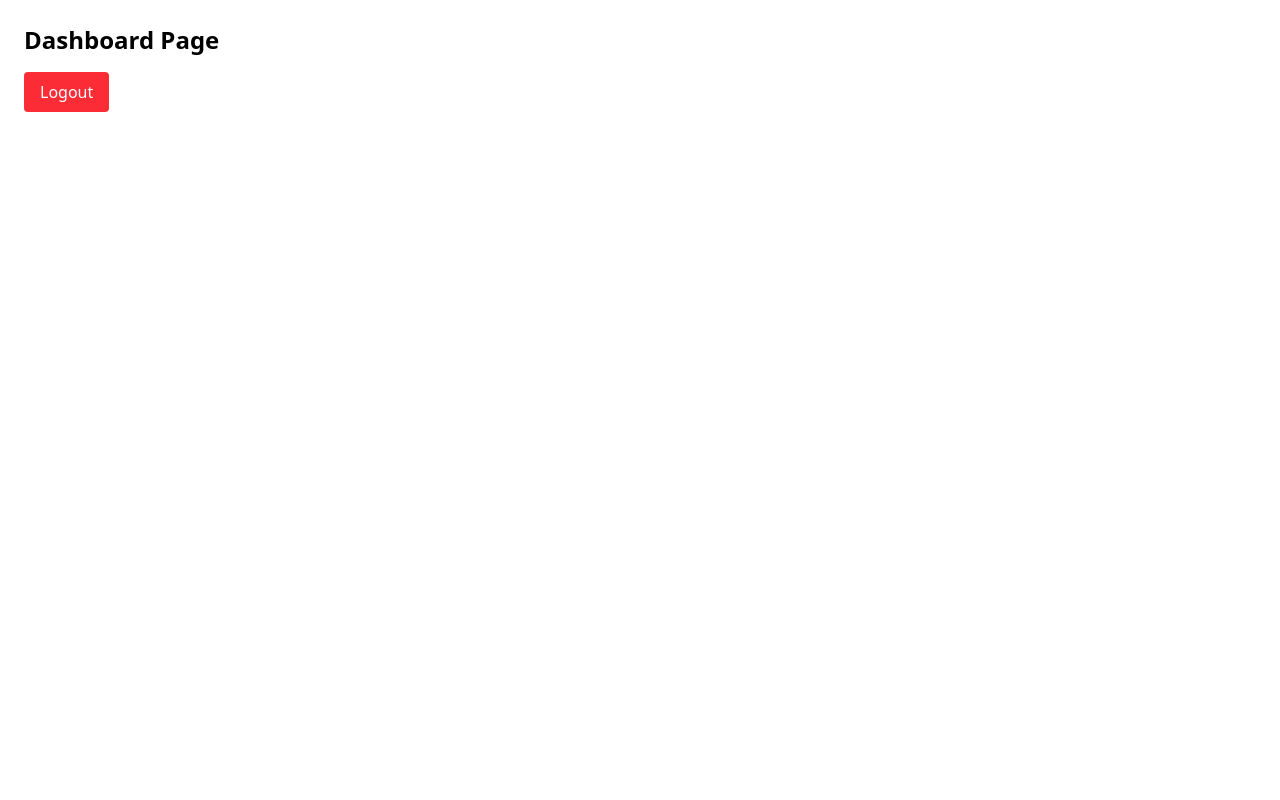
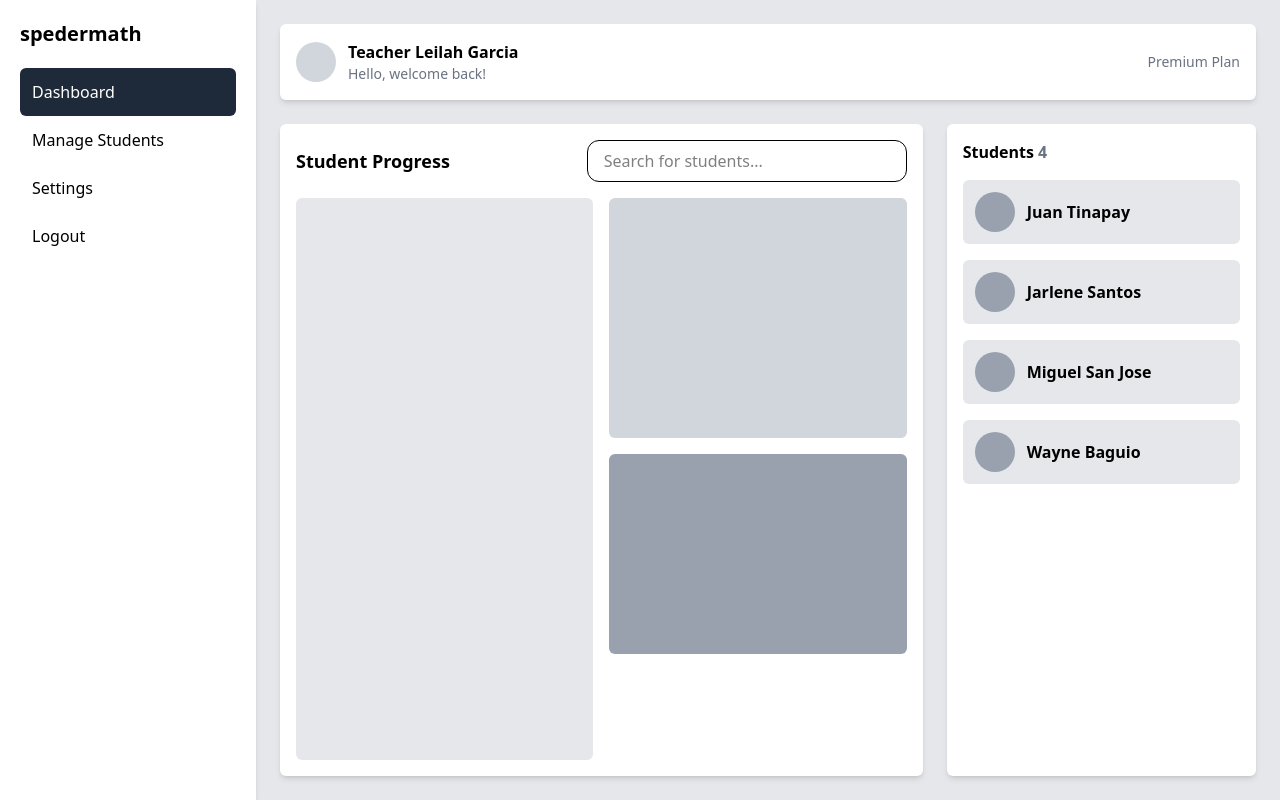
Before and after one commit to felraine/SpederMath_Repository, a React (Vite) app in the folder frontend_web/spedermath/: page /teacher-dashboard in a window 1280 px wide. Built offline with nearby package versions, Linux system fonts and the light colour scheme; sample sign-in values are in the browser's storage; a web font is replaced by a local one.

Commit message:
created teacher dashboard UI

```diff
--- a/frontend_web/spedermath/src/components/views/teacherdashboard.jsx
+++ b/frontend_web/spedermath/src/components/views/teacherdashboard.jsx
@@ -10,14 +10,75 @@ function Dashboard() {
   };
 
   return (
-    <div className="p-6">
-      <h2 className="text-2xl font-bold mb-4">Dashboard Page</h2>
-      <button
-        className="px-4 py-2 bg-red-500 text-white rounded hover:bg-red-600"
-        onClick={handleLogout}
-      >
-        Logout
-      </button>
+       <div className="flex h-screen w-full bg-gray-200">
+      {/* Sidebar */}
+      <aside className="w-64 bg-white p-5 shadow-md">
+        <h2 className="text-xl font-bold">spedermath</h2>
+        <nav className="mt-5">
+          <ul>
+            <li className="p-3 bg-gray-800 text-white rounded-md">Dashboard</li>
+            <li className="p-3 hover:bg-gray-300 rounded-md">Manage Students</li>
+            <li className="p-3 hover:bg-gray-300 rounded-md">Settings</li>
+            <li className="p-3 hover:bg-gray-300 rounded-md cursor-pointer" onClick={handleLogout}>Logout</li>
+          </ul>
+        </nav>
+      </aside>
+
+      {/* Main Content */}
+      <main className="flex-1 p-6 flex flex-col">
+        {/* Header */}
+        <header className="flex justify-between items-center bg-white p-4 shadow-md rounded-md">
+          <div className="flex items-center space-x-3">
+            <div className="w-10 h-10 bg-gray-300 rounded-full"></div>
+            <div>
+              {/*Placeholder teacher name, to be changed */}
+              <h3 className="font-semibold">Teacher Leilah Garcia</h3>
+              <p className="text-sm text-gray-500">Hello, welcome back!</p>
+            </div>
+          </div>
+          <p className="text-sm text-gray-500">Premium Plan</p>
+        </header>
+
+        {/* Dashboard Content */}
+        <div className="grid grid-cols-1 lg:grid-cols-3 gap-6 mt-6 flex-1">
+          {/* Student Progress Section */}
+        <section className="lg:col-span-2 bg-white p-4 shadow-md rounded-md flex flex-col h-full">
+          <div className="flex justify-between items-center">
+            <h3 className="text-lg font-semibold">Student Progress</h3>
+            <input
+              type="text"
+              placeholder="Search for students..."
+               className="border rounded-xl px-4 py-2 w-full max-w-xs sm:max-w-sm md:max-w-md lg:max-w-xs
+                focus:outline-none focus:ring-2 focus:ring-blue-400"
+            />
+          </div>
+          {/* Progress Charts Here*/}
+          <div className="mt-4 grid grid-cols-1 md:grid-cols-2 gap-4 flex-1">
+            {/* Placeholder for progress charts 1 */}
+            <div className="h-full bg-gray-200 rounded-md"></div>
+            <div className="space-y-4">
+              <div className="h-60 bg-gray-300 rounded-md"></div>
+              <div className="h-50 bg-gray-400 rounded-md"></div>
+            </div>
+          </div>
+        </section>
+
+          {/* Students List Section */}
+
+          <section className="bg-white p-4 shadow-md rounded-md">
+            <h3 className="font-semibold">Students <span className="text-gray-500">4</span></h3>
+            {/* Placeholder students*/}
+            <div className="mt-4 space-y-4">
+              {["Juan Tinapay", "Jarlene Santos", "Miguel San Jose", "Wayne Baguio"].map((student, index) => (
+                <div key={index} className="flex items-center space-x-3 p-3 bg-gray-200 rounded-md">
+                  <div className="w-10 h-10 bg-gray-400 rounded-full"></div>
+                  <span className="font-semibold">{student}</span>
+                </div>
+              ))}
+            </div>
+          </section>
+        </div>
+      </main>
     </div>
   );
 }
```
Also changed, not shown: 1 other file (tests, documents, lock files or other folders).
